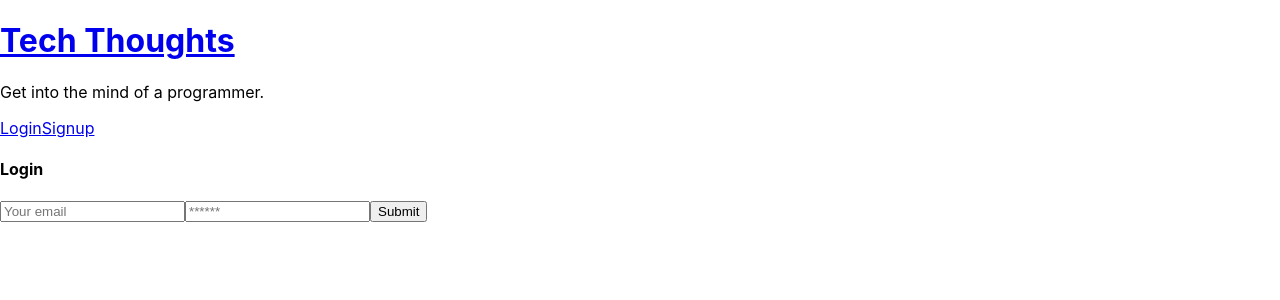
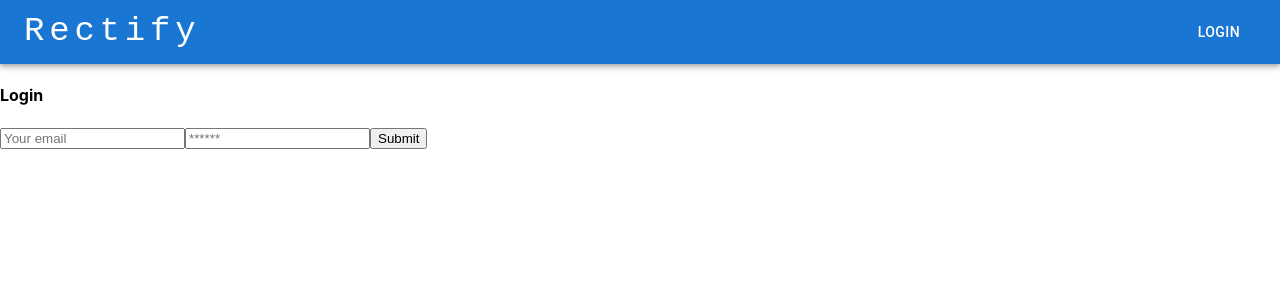
Before and after one commit to Suazo3000/Rectify, a React (Create React App) app in the folder client/: page /login in a window 1280 px wide. Shown: the top 300 px of the page. Built offline with nearby package versions, Linux system fonts and the light colour scheme.

Commit message:
added navbar with dependencies

```diff
--- a/client/src/components/Header/index.js
+++ b/client/src/components/Header/index.js
@@ -1,45 +1,196 @@
-import React from 'react';
-import { Link } from 'react-router-dom';
+import React from "react";
+import { Link } from "react-router-dom";
+import Box from "@mui/material/Box";
+import Auth from "../../utils/auth";
+import AppBar from "@mui/material/AppBar";
+import Toolbar from "@mui/material/Toolbar";
+import IconButton from "@mui/material/IconButton";
+import Typography from "@mui/material/Typography";
+import Menu from "@mui/material/Menu";
+import Container from "@mui/material/Container";
+import Avatar from "@mui/material/Avatar";
+import Button from "@mui/material/Button";
+import MenuItem from "@mui/material/MenuItem";
+import AdbIcon from "@mui/icons-material/Adb";
+import Stack from "@mui/material/Stack";
 
-import Auth from '../../utils/auth';
+const pages = [];
+const settings = ["Profile", "Dashboard", "Logout"];
 
 const Header = () => {
+  const [anchorElNav, setAnchorElNav] = React.useState(null);
+  const [anchorElUser, setAnchorElUser] = React.useState(null);
+
+  const handleOpenNavMenu = (event) => {
+    setAnchorElNav(event.currentTarget);
+  };
+  const handleOpenUserMenu = (event) => {
+    setAnchorElUser(event.currentTarget);
+  };
+
+  const handleCloseNavMenu = () => {
+    setAnchorElNav(null);
+  };
+
+  const handleCloseUserMenu = () => {
+    setAnchorElUser(null);
+  };
   const logout = (event) => {
     event.preventDefault();
     Auth.logout();
   };
   return (
-    <header className="bg-primary text-light mb-4 py-3 flex-row align-center">
-      <div className="container flex-row justify-space-between-lg justify-center align-center">
-        <div>
-          <Link className="text-light" to="/">
-            <h1 className="m-0">Tech Thoughts</h1>
-          </Link>
-          <p className="m-0">Get into the mind of a programmer.</p>
-        </div>
+    <AppBar position="static">
+      <Container maxWidth="xl">
+        <Toolbar disableGutters>
+          {/* Logo will go below */}
+          {/* <AdbIcon sx={{ display: { xs: "none", md: "flex" }, mr: 1 }} /> */}
+          <Typography
+            variant="h4"
+            noWrap
+            component="a"
+            href="/"
+            sx={{
+              mr: 2,
+              display: { xs: "none", md: "flex" },
+              fontFamily: "monospace",
+              fontWeight: 500,
+              letterSpacing: ".3rem",
+              color: "inherit",
+              textDecoration: "none",
+            }}
+          >
+            Rectify
+          </Typography>
+
+          <Box sx={{ flexGrow: 1, display: { xs: "flex", md: "none" } }}>
+            <IconButton
+              size="large"
+              aria-label="account of current user"
+              aria-controls="menu-appbar"
+              aria-haspopup="true"
+              onClick={handleOpenNavMenu}
+              color="inherit"
+            >
+              {/* <MenuIcon /> */}
+            </IconButton>
+            <Menu
+              id="menu-appbar"
+              anchorEl={anchorElNav}
+              anchorOrigin={{
+                vertical: "bottom",
+                horizontal: "left",
+              }}
+              keepMounted
+              transformOrigin={{
+                vertical: "top",
+                horizontal: "left",
+              }}
+              open={Boolean(anchorElNav)}
+              onClose={handleCloseNavMenu}
+              sx={{
+                display: { xs: "block", md: "none" },
+              }}
+            >
+              {pages.map((page) => (
+                <MenuItem key={page} onClick={handleCloseNavMenu}>
+                  <Typography textAlign="center">{page}</Typography>
+                </MenuItem>
+              ))}
+            </Menu>
+          </Box>
+          {/* <AdbIcon sx={{ display: { xs: "flex", md: "none" }, mr: 1 }} /> */}
+          <Typography
+            variant="h5"
+            noWrap
+            component="a"
+            href=""
+            sx={{
+              mr: 2,
+              display: { xs: "flex", md: "none" },
+              flexGrow: 1,
+              fontFamily: "monospace",
+              fontWeight: 700,
+              letterSpacing: ".3rem",
+              color: "inherit",
+              textDecoration: "none",
+            }}
+          >
+            Rectify
+          </Typography>
+          <Box sx={{ flexGrow: 2, display: { xs: "none", md: "flex" } }}>
+            {pages.map((page) => (
+              <Button
+                key={page}
+                onClick={handleCloseNavMenu}
+                sx={{ my: 2, color: "white", display: "block" }}
+              >
+                {page}
+              </Button>
+            ))}
+          </Box>
           <div>
             {Auth.loggedIn() ? (
               <>
-              <Link className="btn btn-lg btn-info m-2" to="/me">
+                <Stack spacing={2} direction="row">
+                  {/* <Link className="btn btn-lg btn-info m-2" to="/me">
                   {Auth.getProfile().data.username}'s profile
-              </Link>
-              <button className="btn btn-lg btn-light m-2" onClick={logout}>
+                </Link> */}
+                  <Button variant="outline" onClick={logout}>
                     Logout
-              </button>
+                  </Button>
+                </Stack>
               </>
             ) : (
               <>
-              <Link className="btn btn-lg btn-info m-2" to="/login">
-                Login
+                <Link
+                  style={{ textDecoration: "none", color: "white" }}
+                  to="/login"
+                >
+                  <Button variant="outline">Login</Button>
                 </Link>
-              <Link className="btn btn-lg btn-light m-2" to="/signup">
+                {/* <Link className="btn btn-lg btn-light m-2" to="/signup">
                   Signup
-              </Link>
+                </Link> */}
               </>
             )}
           </div>
-      </div>
-    </header>
+
+          <Box sx={{ flexGrow: 0 }}></Box>
+        </Toolbar>
+      </Container>
+    </AppBar>
+    // <header className="bg-primary text-light mb-4 py-3 flex-row align-center">
+    //   <Box className="container flex-row justify-space-between-lg justify-center align-center">
+    //     <div>
+    //       <Link className="text-light" to="/">
+    //         <h1 className="m-0">Rectify</h1>
+    //       </Link>
+    //       <p className="m-0">Our mission is to empower former inmates with the necessary counseling and support to facilitate their successful reintegration into society, fostering personal growth and enabling them to become positive contributors to their communities. Through comprehensive and tailored counseling programs, we strive to break the cycle of recidivism, promoting individual transformation and societal well-being. (CAN BE EDITED LATER)</p>
+    //     </div>
+    //     <div>
+    //       {Auth.loggedIn() ? (
+    //         <>
+    //           <Link className="btn btn-lg btn-info m-2" to="/me">
+    //             {Auth.getProfile().data.username}'s profile
+    //           </Link>
+    //           <button className="btn btn-lg btn-light m-2" onClick={logout}>
+    //             Logout
+    //           </button>
+    //         </>
+    //       ) : (
+    //         <>
+    //           <Link className="btn btn-lg btn-info m-2" to="/login">
+    //             Login
+    //           </Link>
+    //           <Link className="btn btn-lg btn-light m-2" to="/signup">
+    //             Signup
+    //           </Link>
+    //         </>
+    //       )}
+    //     </div>
+    //   </Box>
+    // </header>
   );
 };
 
```
Also changed, not shown: client/package.json (+6 -2 lines), package.json (+1 -13 lines), 2 other files (tests, documents, lock files or other folders). Lines whose indentation alone changed are shown as unchanged.
